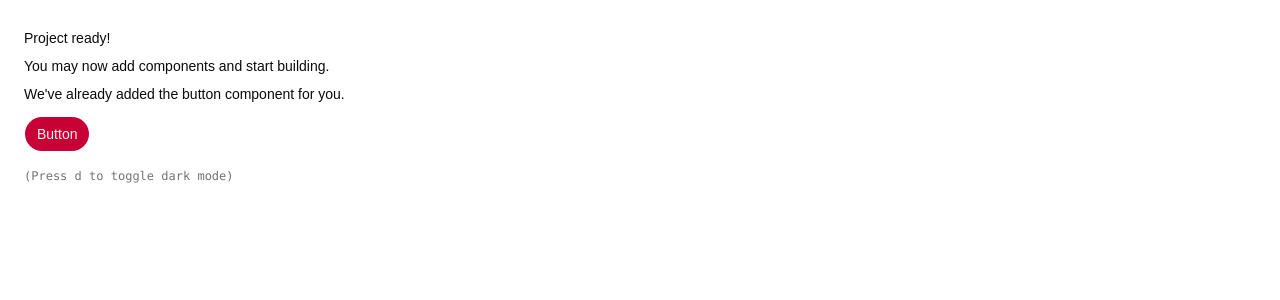
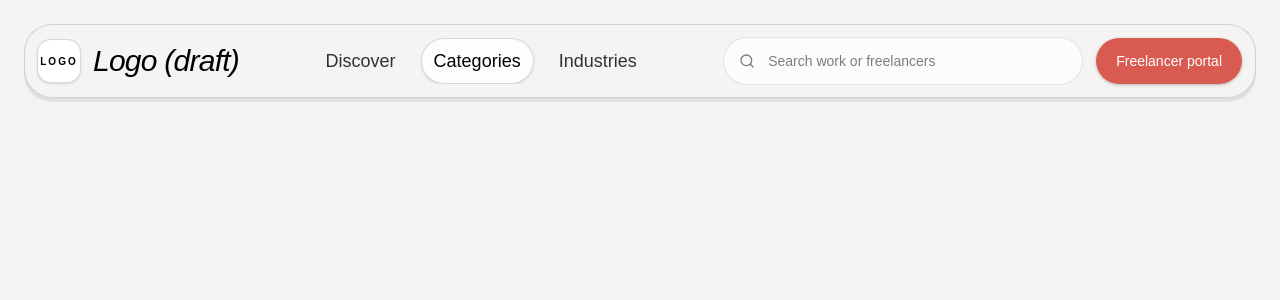
Before and after one commit to HongTicTic/EyKorBan, a React (Vite) app: page / in a window 1280 px wide. Shown: the top 300 px of the page. Built offline with nearby package versions, Linux system fonts and the light colour scheme.

Commit message:
feat: add header

```diff
--- a/src/App.tsx
+++ b/src/App.tsx
@@ -1,18 +1,10 @@
-import { Button } from "@/components/ui/button"
+import { Header } from "@/components/header"
 
 export function App() {
   return (
-    <div className="flex min-h-svh p-6">
-      <div className="flex max-w-md min-w-0 flex-col gap-4 text-sm leading-loose">
-        <div>
-          <h1 className="font-medium">Project ready!</h1>
-          <p>You may now add components and start building.</p>
-          <p>We&apos;ve already added the button component for you.</p>
-          <Button className="mt-2">Button</Button>
-        </div>
-        <div className="font-mono text-xs text-muted-foreground">
-          (Press <kbd>d</kbd> to toggle dark mode)
-        </div>
+    <div className="min-h-svh bg-[#f3f3f1] p-4 md:p-6">
+      <div className="mx-auto max-w-[1800px]">
+        <Header />
       </div>
     </div>
   )
```
